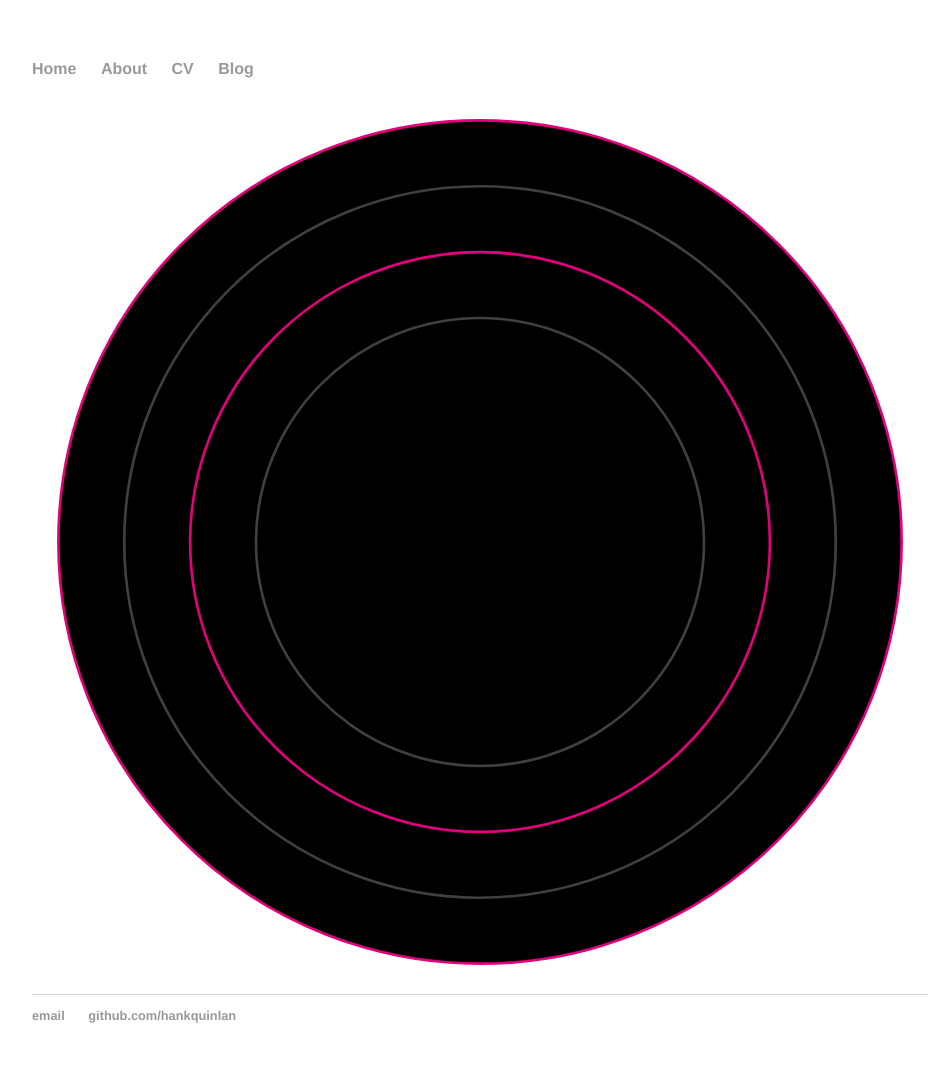
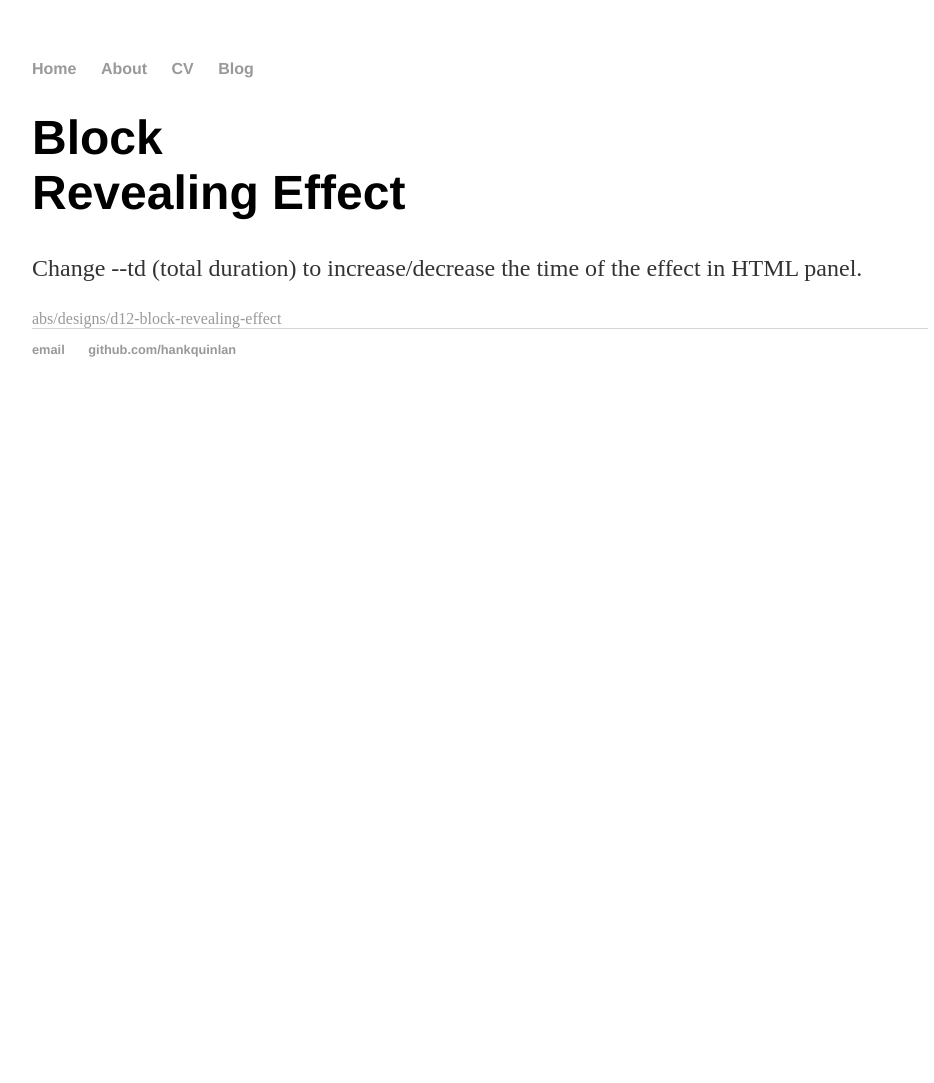
Before and after one commit to an15ms157/abhishek.github.io, a Jekyll site: the page built from index.html, in a window 1280 px wide. Shown: the whole page, without its empty margins (160-1094 px from the left). Built offline with Jekyll 4.4.1, drawn with Linux system fonts in a browser that asks for light colours; after the commit the page ends 900 px from its top, so only the background shows below that.

Commit message:
Update index.html

```diff
--- a/index.html
+++ b/index.html
@@ -2,13 +2,13 @@
 layout: default
 title: About
 ---
-<div class="container">
+<h1 class="block-effect" style="--td: 1.2s">
+  <div class="block-reveal" style="--bc: #4040bf; --d: .1s">Block</div>
+  <div class="block-reveal" style="--bc: #bf4060; --d: .5s">Revealing Effect</div>
+</h1>
 
-	<svg class="loader" xmlns="http://www.w3.org/2000/svg" viewBox="0 0 340 340">
-		 <circle cx="170" cy="170" r="160" stroke="#E2007C"/>
-		 <circle cx="170" cy="170" r="135" stroke="#404041"/>
-		 <circle cx="170" cy="170" r="110" stroke="#E2007C"/>
-		 <circle cx="170" cy="170" r="85" stroke="#404041"/>
-	</svg>
+<div class="info">
+  <p>Change --td (total duration) to increase/decrease the time of the effect in HTML panel.</p>
+</div>
 
-</div>
+<a href="https://abubakersaeed.netlify.app/designs/d12-block-revealing-effect" class="abs-site-link" rel="nofollow noreferrer" target="_blank">abs/designs/d12-block-revealing-effect</a>
```
